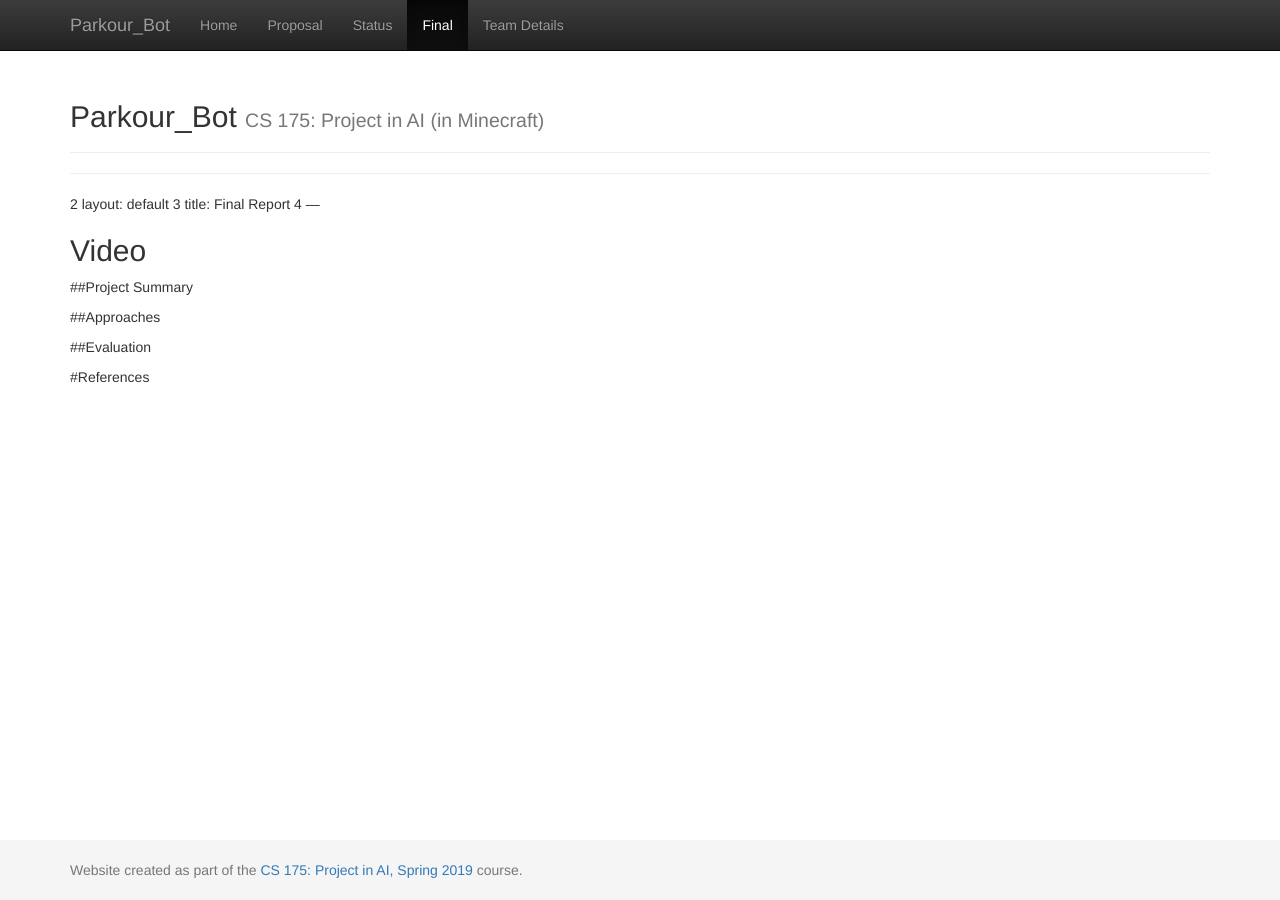
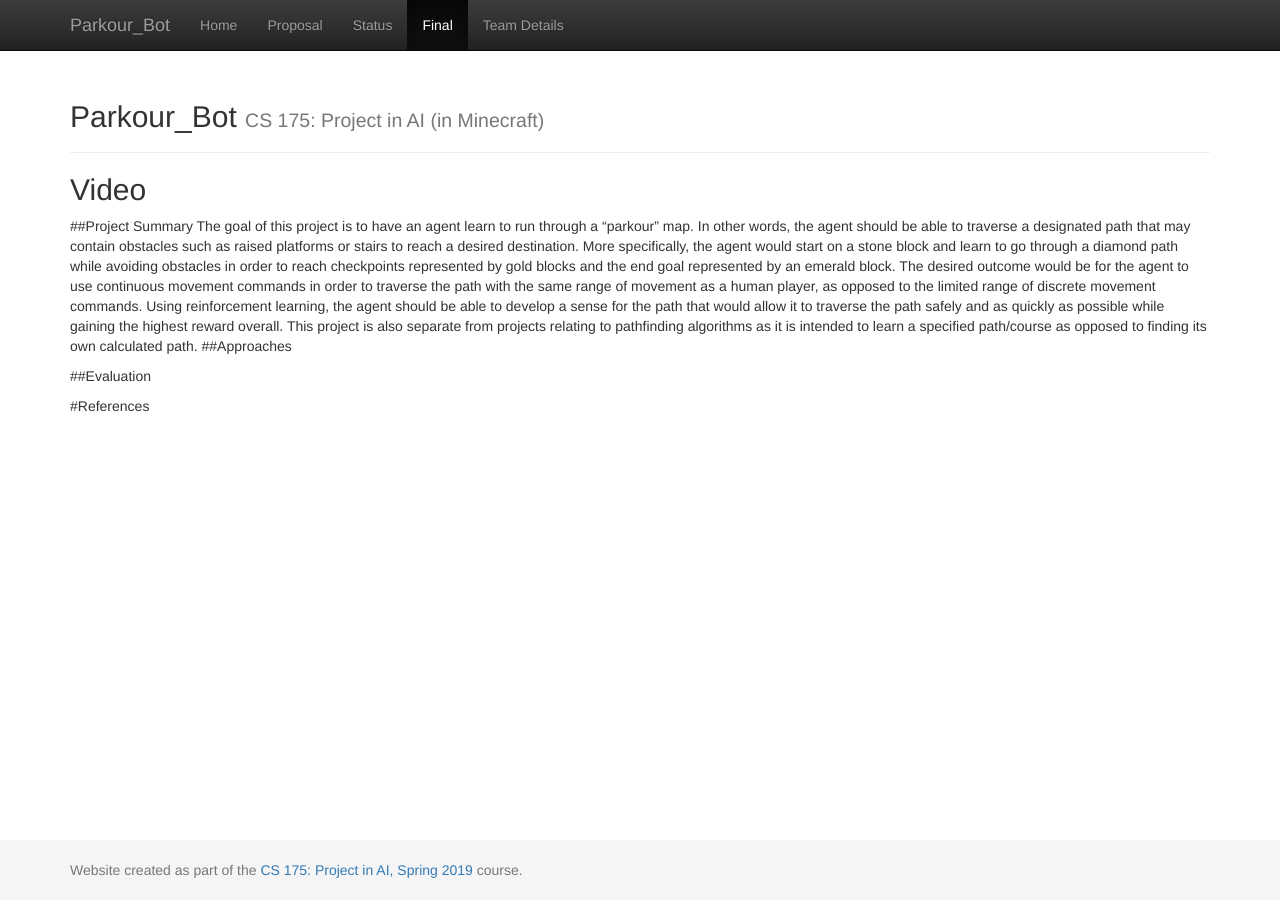
Before and after one commit to beagle1998/2020_DOOM, a Jekyll site: the page built from docs/final.md, in a window 1280 px wide. Built offline with Jekyll 4.4.1, drawn with Linux system fonts in a browser that asks for light colours; our own code applies the rules of GitHub Pages for plain Markdown files.

Commit message:
Updated final.md
Some line numbers were left in final.md somehow, so I removed them to have the beginning be exactly as the final report prompt states. I also finished the Project Summary, though we should all go over it and make any necessary changes for tomorrow.

```diff
--- a/docs/final.md
+++ b/docs/final.md
@@ -1,14 +1,15 @@
 ---
-2 layout: default
-3 title: Final Report
-4 ---
+layout: default
+title: Final Report
+---
 
 
 
 ## Video
 
 ##Project Summary
-
+	The goal of this project is to have an agent learn to run through a "parkour" map. In other words, the agent should be able to traverse a designated path that may contain obstacles such as raised platforms or stairs to reach a desired destination. More specifically, the agent would start on a stone block and learn to go through a diamond path while avoiding obstacles in order to reach checkpoints represented by gold blocks and the end goal represented by an emerald block.
+	The desired outcome would be for the agent to use continuous movement commands in order to traverse the path with the same range of movement as a human player, as opposed to the limited range of discrete movement commands. Using reinforcement learning, the agent should be able to develop a sense for the path that would allow it to traverse the path safely and as quickly as possible while gaining the highest reward overall. This project is also separate from projects relating to pathfinding algorithms as it is intended to learn a specified path/course as opposed to finding its own calculated path.
 ##Approaches
 
 ##Evaluation
```
